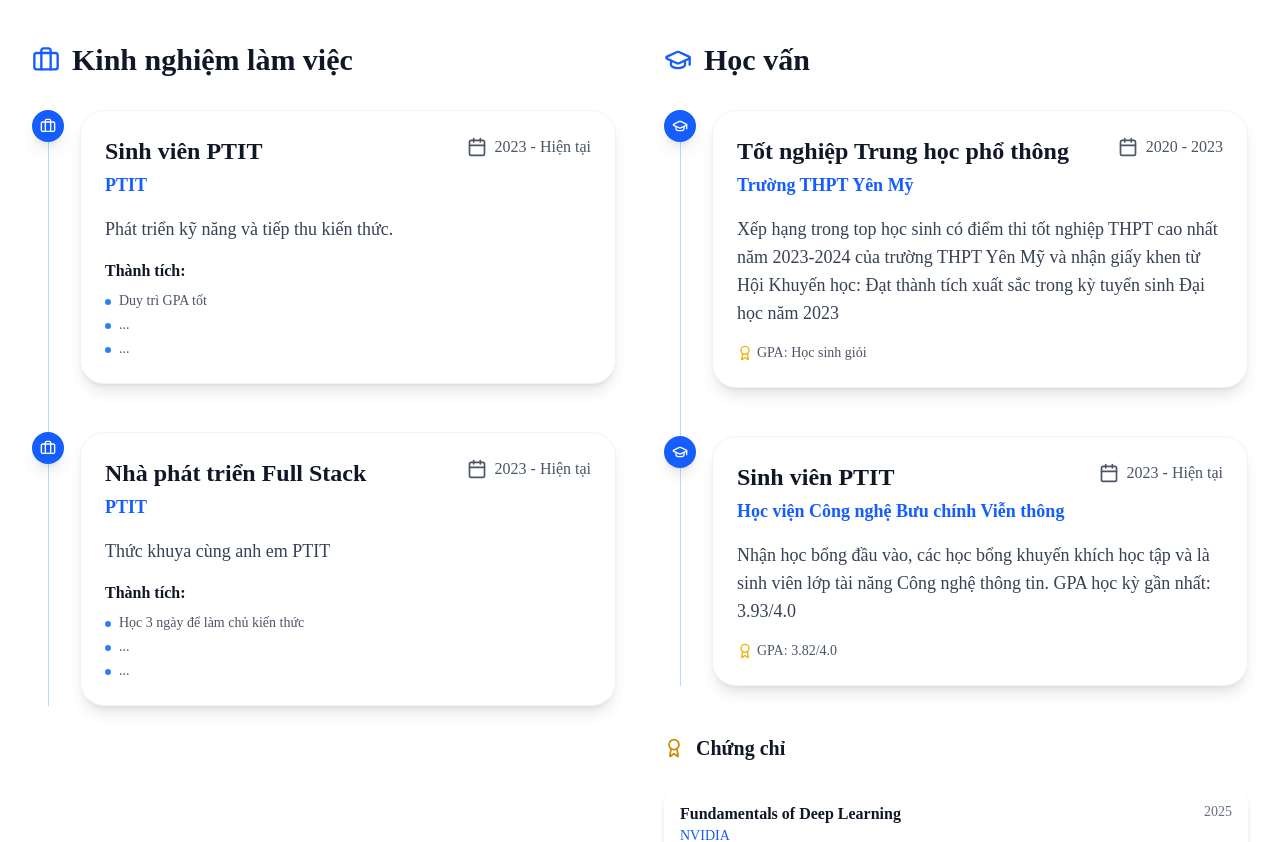
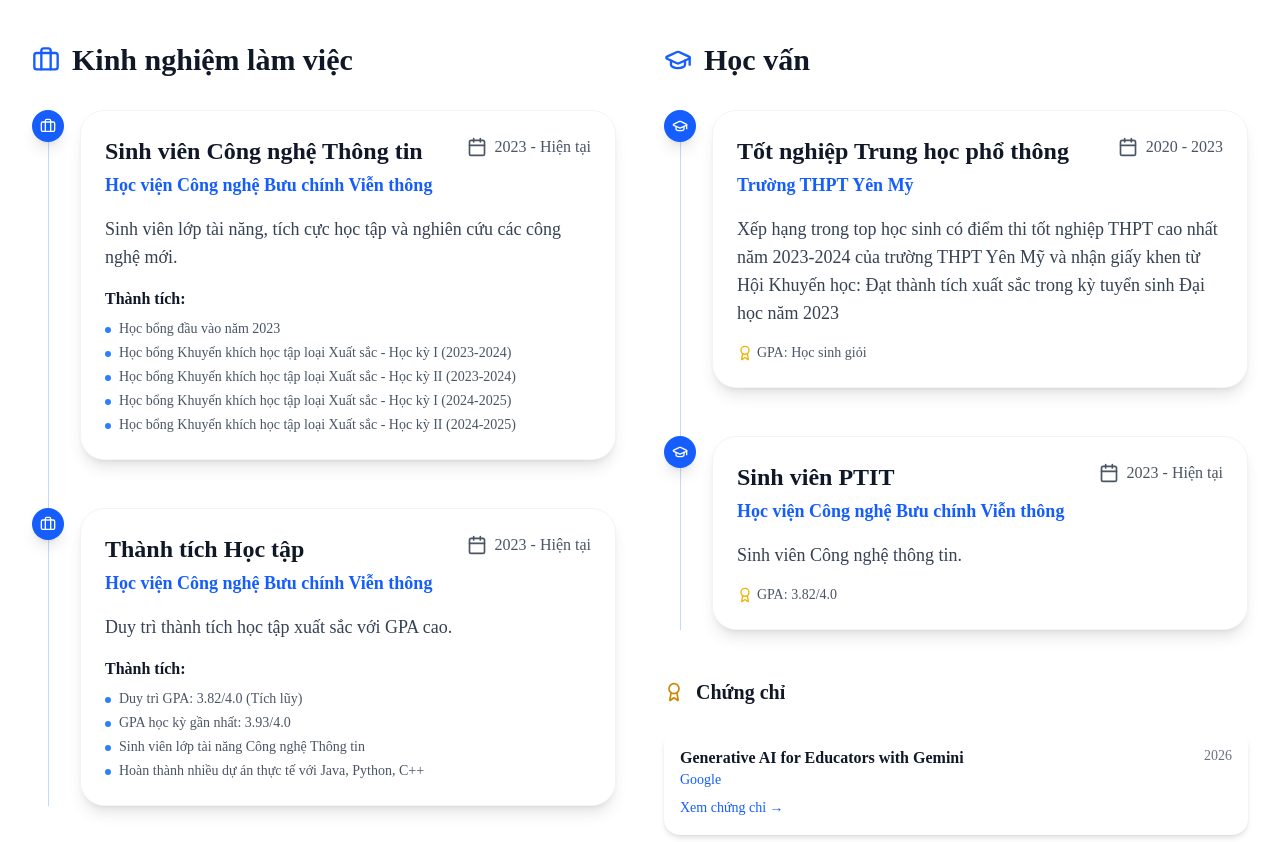
Before and after one commit to MinhToan4/portfolio, a Next.js app: page / in a window 1280 px wide. Shown: the part 3200-4042 px from the top of the page. Built offline with nearby package versions, Linux system fonts and the light colour scheme.

Commit message:
Update: Thêm chứng chỉ + thành tích

```diff
--- a/src/data/portfolio.ts
+++ b/src/data/portfolio.ts
@@ -88,26 +88,29 @@ export const portfolioData = {
   experience: [
     {
       id: 1,
-      title: "Sinh viên PTIT",
-      company: "PTIT",
+      title: "Sinh viên Công nghệ Thông tin",
+      company: "Học viện Công nghệ Bưu chính Viễn thông",
       period: "2023 - Hiện tại",
-      description: "Phát triển kỹ năng và tiếp thu kiến thức.",
+      description: "Sinh viên lớp tài năng, tích cực học tập và nghiên cứu các công nghệ mới.",
       achievements: [
-        "Duy trì GPA tốt",
-        "...",
-        "..."
+        "Học bổng đầu vào năm 2023",
+        "Học bổng Khuyến khích học tập loại Xuất sắc - Học kỳ I (2023-2024)",
+        "Học bổng Khuyến khích học tập loại Xuất sắc - Học kỳ II (2023-2024)",
+        "Học bổng Khuyến khích học tập loại Xuất sắc - Học kỳ I (2024-2025)",
+        "Học bổng Khuyến khích học tập loại Xuất sắc - Học kỳ II (2024-2025)"
       ]
     },
     {
       id: 2,
-      title: "Nhà phát triển Full Stack",
-      company: "PTIT",
+      title: "Thành tích Học tập",
+      company: "Học viện Công nghệ Bưu chính Viễn thông",
       period: "2023 - Hiện tại",
-      description: "Thức khuya cùng anh em PTIT",
+      description: "Duy trì thành tích học tập xuất sắc với GPA cao.",
       achievements: [
-        "Học 3 ngày để làm chủ kiến thức",
-        "...",
-        "..."
+        "Duy trì GPA: 3.82/4.0 (Tích lũy)",
+        "GPA học kỳ gần nhất: 3.93/4.0",
+        "Sinh viên lớp tài năng Công nghệ Thông tin",
+        "Hoàn thành nhiều dự án thực tế với Java, Python, C++"
       ]
     }
   ],
@@ -128,11 +131,17 @@ export const portfolioData = {
       school: "Học viện Công nghệ Bưu chính Viễn thông",
       period: "2023 - Hiện tại",
       gpa: "3.82/4.0",
-      description: "Nhận học bổng đầu vào, các học bổng khuyến khích học tập và là sinh viên lớp tài năng Công nghệ thông tin. GPA học kỳ gần nhất: 3.93/4.0"
+      description: "Sinh viên Công nghệ thông tin."
     }
   ],
 
   certifications: [
+    {
+      name: "Generative AI for Educators with Gemini",
+      issuer: "Google",
+      date: "2026",
+      url: "https://edu.exceedlms.com/student/award/9KbfQpUFfun2e2S5WsEL439n"
+    },
     {
       name: "Fundamentals of Deep Learning",
       issuer: "NVIDIA",
```
